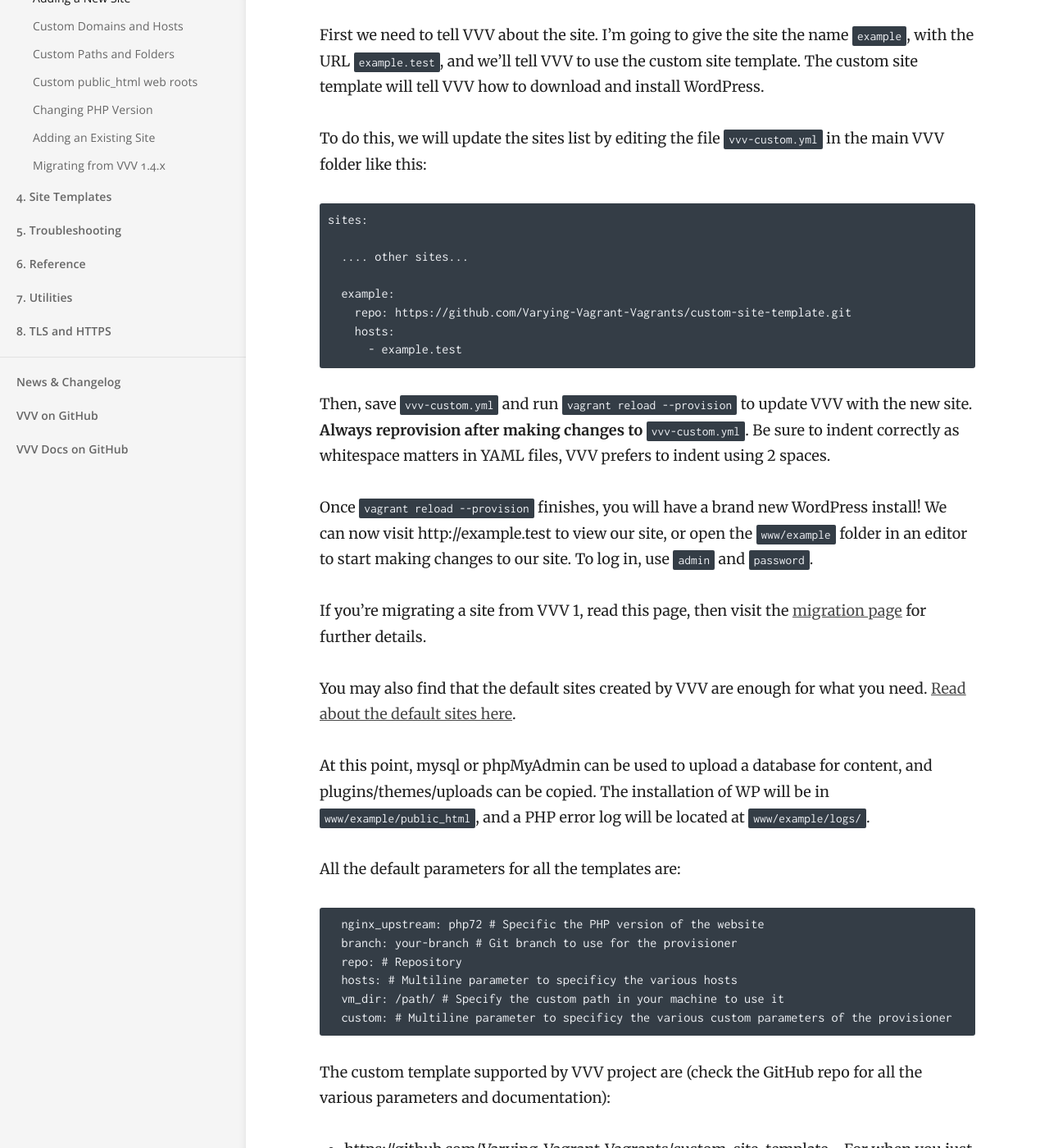
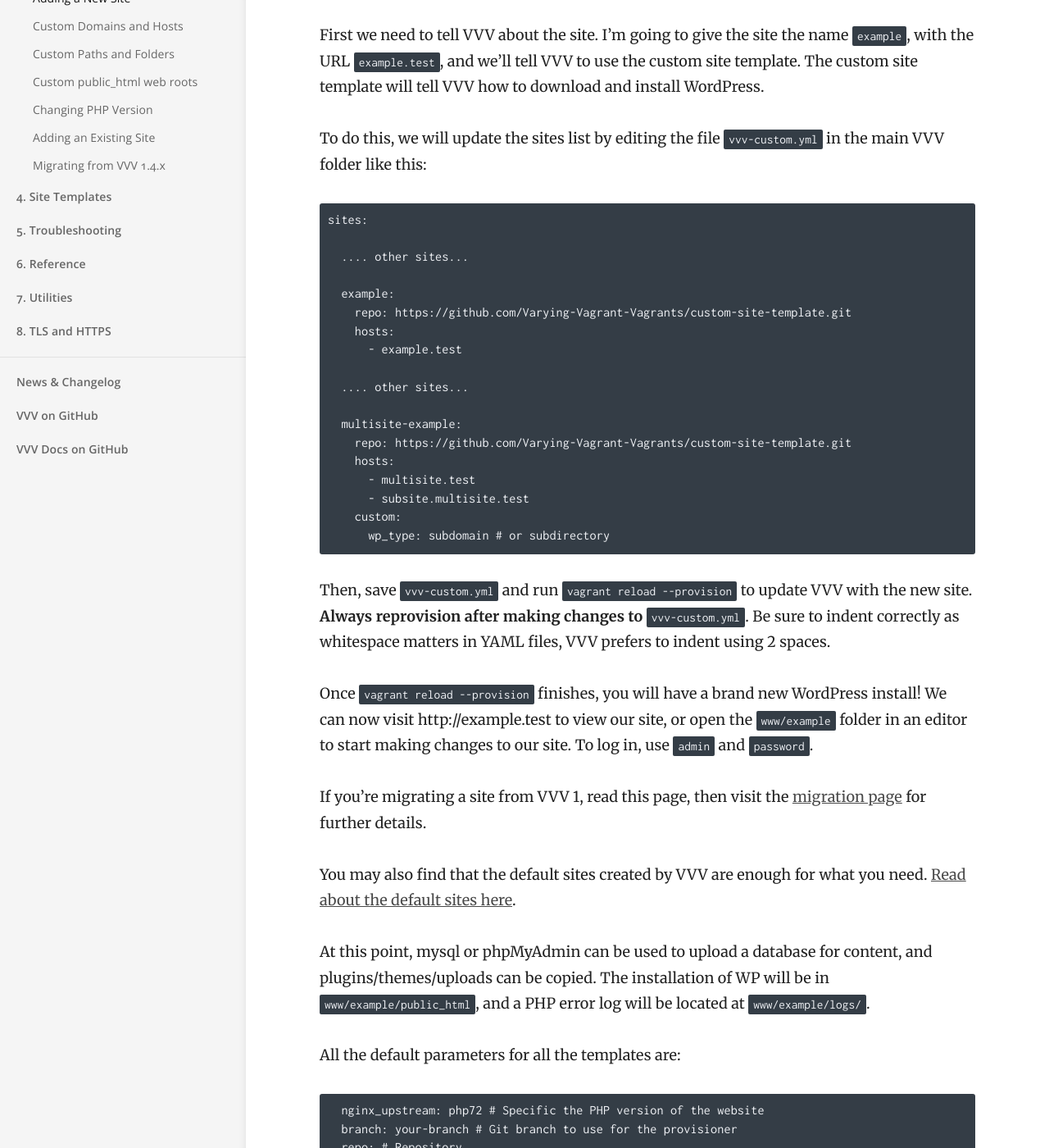
Before and after one commit to Varying-Vagrant-Vagrants/varyingvagrantvagrants.org, a Jekyll site: the page built from docs/en-US/adding-a-new-site/index.md, in a window 1280 px wide and 1400 px high, scrolled down 259 px. Shown: the whole window at 82% size. Built offline with Jekyll 4.4.1, drawn with Linux system fonts in a browser that asks for light colours; some of the changed text lies outside the part shown.

Commit message:
Fix #1941 - docs for multisite

````diff
--- a/docs/en-US/adding-a-new-site/index.md
+++ b/docs/en-US/adding-a-new-site/index.md
@@ -21,6 +21,16 @@ sites:
     repo: https://github.com/Varying-Vagrant-Vagrants/custom-site-template.git
     hosts:
       - example.test
+
+  .... other sites...
+
+  multisite-example:
+    repo: https://github.com/Varying-Vagrant-Vagrants/custom-site-template.git
+    hosts:
+      - multisite.test
+      - subsite.multisite.test
+    custom:
+      wp_type: subdomain # or subdirectory
 ```
 
 Then, save `vvv-custom.yml` and run `vagrant reload --provision` to update VVV with the new site. **Always reprovision after making changes to `vvv-custom.yml`**. Be sure to indent correctly as whitespace matters in YAML files, VVV prefers to indent using 2 spaces.
@@ -45,7 +55,7 @@ All the default parameters for all the templates are:
 
 The custom template supported by VVV project are (check the GitHub repo for all the various parameters and documentation):
 
-* https://github.com/Varying-Vagrant-Vagrants/custom-site-template - For when you just need a simple dev site
-* https://github.com/Varying-Vagrant-Vagrants/custom-site-template-develop - For working with WP Core development
+* [https://github.com/Varying-Vagrant-Vagrants/custom-site-template](https://github.com/Varying-Vagrant-Vagrants/custom-site-template) - For when you just need a simple dev site
+* [https://github.com/Varying-Vagrant-Vagrants/custom-site-template-develop](https://github.com/Varying-Vagrant-Vagrants/custom-site-template-develop) - For working with WP Core development
 
 {% include always_reprovision.html %}
````
